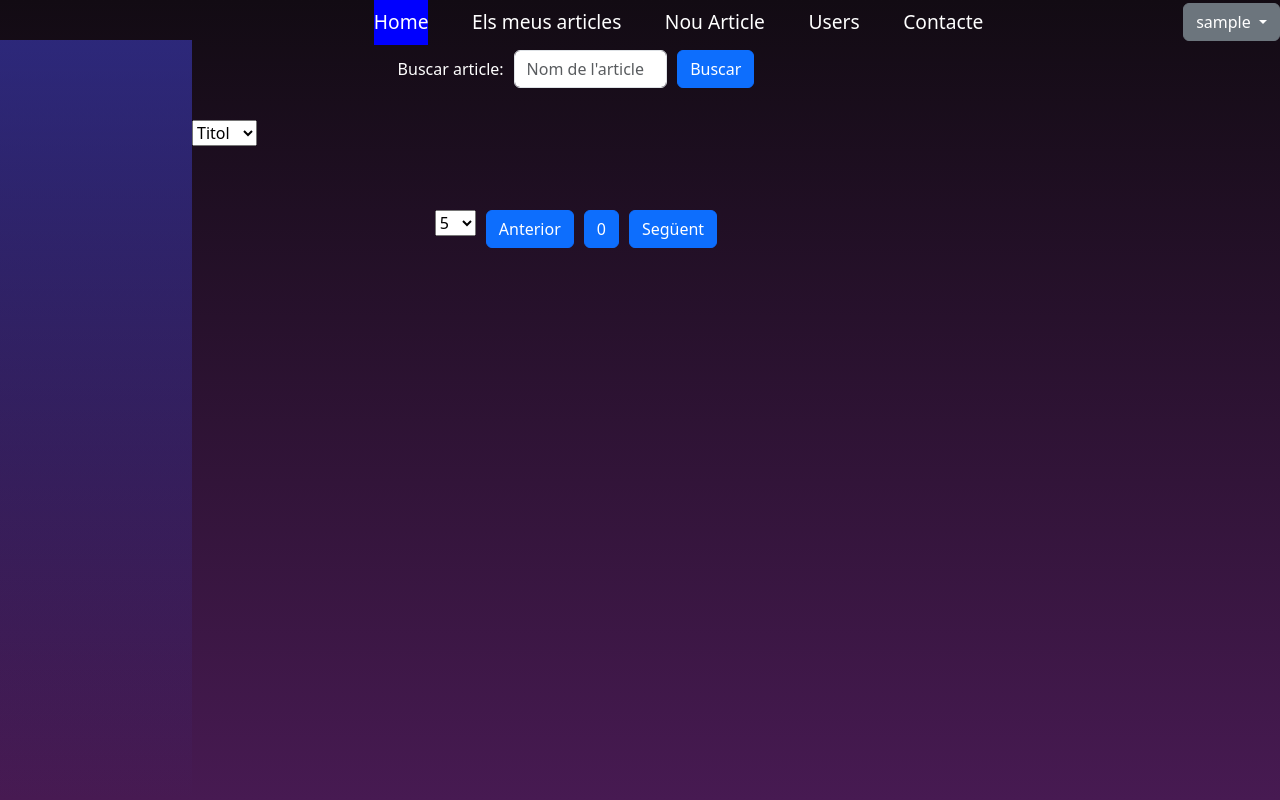
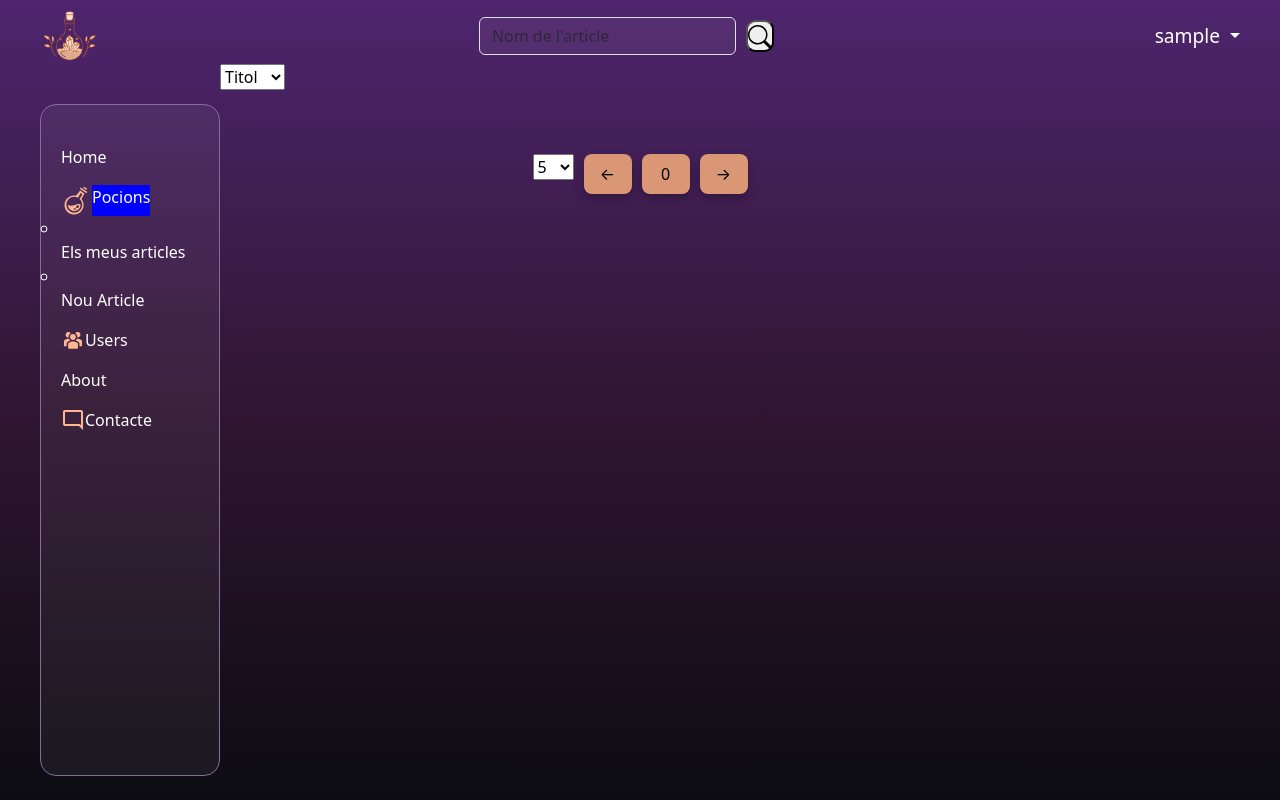
Before and after one commit to AnnaEscrisa/Practica4, a PHP site: page /Xavi/home?page=0 in a window 1280 px wide. Run offline with PHP 8.4, Linux system fonts and the light colour scheme; the visitor is signed in with stand-in values (Sample User, id 1); data comes from the database, SQL or seed files in the repository; data that the repository does not hold is empty; some libraries are stand-ins or nearby versions.

Commit message:
FEAT: layout, basic changes,

```diff
--- a/public/styles/styles.css
+++ b/public/styles/styles.css
@@ -1,15 +1,89 @@
+:root {
+    --base-padding: 2.5em;
+    --sub-padding: calc(var(--base-padding)/2);
+    --main-accent: #DA9775;
+    --menu: rgba(217, 217, 217, 0.06);
+    --secondary-accent: #896B9B;
+    --border-radius: 1em;
+    --little-b-radius: 0.5em;
+}
+
 * {
-
     margin: 0;
     padding: 0
 }
 
 body {
-    background-image: linear-gradient(#120b13, #471a52);
+    background-image: linear-gradient(180deg, #4E256E 0%, #311633 50%, #0C0C12 100%);
     background-repeat: no-repeat;
     background-size: cover;
     color: white;
 }
+
+
+/****** Container ******/
+
+.container_home {
+    padding-left: var(--base-padding);
+    padding-right: var(--base-padding);
+    min-height: 100vh;
+    display: grid;
+    grid-template-columns: 15% 1fr 15%;
+    grid-template-rows: 4em 1fr 4em;
+    grid-template-areas:
+        "nav nav nav"
+        "left-nav main right-nav"
+        "footer footer footer";
+}
+
+.grid_aside_left {
+    grid-area: left-nav;
+}
+
+.grid_main {
+    grid-area: main;
+}
+
+.grid_aside_right {
+    grid-area: right-nav;
+}
+
+.grid_footer {
+    grid-area: footer;
+}
+
+.aside_left {
+    min-height: 100%;
+}
+
+.home_main {
+    gap: 2em;
+    display: flex;
+    flex-direction: column;
+}
+
+.button {
+    background-color: var(--main-accent);
+    font-size: 1rem;
+    color: black;
+    cursor: pointer;
+    border: none;
+    padding: 0.5em;
+    filter: drop-shadow(0px 4px 4px rgba(0, 0, 0, 0.25));
+    text-decoration: none;
+    height: 2.5em;
+    width: 3em;
+    text-align: center;
+    border-radius: var(--border-radius)
+}
+
+.button-lil {
+    border-radius: var(--little-b-radius);
+}
+
+/* .aside_right {
+
+} */
 
 /********* NAV *******/
 
@@ -18,20 +92,18 @@ body {
 }
 
 nav {
-    padding: 0;
+    height: 100%;
 }
 
-.navb {
-    display: flex;
-    justify-content: space-between;
-    align-items: center;
+.navbar {
     font-size: 1.2em;
+    padding-bottom: 0;
 }
 
-.navbar-nav {
-    color: white;
-    gap: 10%;
-    text-wrap: nowrap;
+.navbar,
+.navbar a,
+.navbar img {
+    height: 100%;
 }
 
 .nav-link:hover {
@@ -39,54 +111,11 @@ nav {
     color: black;
 }
 
-nav .nav-item.nav-selected {
+.nav-item.nav-selected {
     background-color: blue;
 }
 
-/****** HOME  ******/
-
-.container_home {
-    min-height: 100vh;
-    display: grid;
-    grid-template-columns: 15% 60% 1fr;
-    grid-template-rows: 40px 1fr;
-    grid-template-areas:
-    "nav nav nav"
-    "left-nav main right-nav";
-}
-
-.grid_aside_left{
-    grid-area: left-nav;
-}
-
-.aside_left {
-  min-height: 100%;
-    background-image: linear-gradient(rgb(68, 68, 221, 0.5), transparent);
-}
-
-.grid_main {
-    grid-area: main;
-}
-
-.grid_main main {
-
-    gap: 2em;
-    display: flex;
-    flex-direction: column;
-}
-
-.grid_aside_right{
-    grid-area: right-nav;
-}
-
-/* .aside_right {
-
-} */
-
-/** buscador **/
-
-.home-form {
-    margin-top: 10px;
+.navbar_search {
     color: white;
     display: flex;
     justify-content: center;
@@ -95,8 +124,42 @@ nav .nav-item.nav-selected {
 }
 
 input[name="buscadorArticle"] {
-    width: 20%;
+    background-color: var(--menu);
+    width: 90%;
 }
+
+/*** sidebar ***/
+
+.aside_left {
+    background-color: var(--menu);
+    margin-top: var(--base-padding);
+    padding-top: var(--base-padding);
+    display: flex;
+    flex-direction: column;
+    gap: 1em;
+    border: 1px solid var(--secondary-accent);
+    border-radius: var(--border-radius);
+    list-style: none;
+}
+
+.nav-link {
+    margin-left: var(--sub-padding);
+    display: flex;
+    flex-direction: row;
+}
+
+.aside-link {
+    text-decoration: none;
+
+}
+
+.sub-items {
+    list-style: circle;
+}
+
+
+
+/**------------ POCIONS ----------**/
 
 /**cards**/
 
@@ -251,12 +314,15 @@ main:has(form.articleForm) {
     0% {
         opacity: 0;
     }
+
     5% {
         opacity: 1;
     }
-    80%{
+
+    80% {
         opacity: 1;
     }
+
     85% {
         opacity: 0;
     }
--- a/view/edicioUser.vista.php
+++ b/view/edicioUser.vista.php
@@ -14,6 +14,6 @@
             <label for="">Email</label>
             <input name="email" type="email" class="form-control" value="<?= $user['email'] ?>">
 
-            <button type="submit" class="btn btn-primary">Edita</button>
+            <button type="submit">Edita</button>
         </form>
     </main>
--- a/view/home.vista.php
+++ b/view/home.vista.php
@@ -1,26 +1,6 @@
-<!-- Anna Escribano -->
-<?php include "view/partials/_head.vista.php"; ?>
+<?php ob_start(); ?>
+<main class="home_main">
 
-<body>
-    <?php showMessage($tipus, $missatge, $displayEliminar); ?>
-    <div class="container_home">
-        <div class="grid_nav">
-            <?php include "view/partials/_nav.vista.php"; ?>
-        </div>
-
-        <div class="grid_aside_left">
-            <aside class="aside_left">
-
-            </aside>
-        </div>
-
-        <div class="grid_main">
-            <main>
-                <form action="" method="post" class="home-form">
-                    <label for="">Buscar article: </label>
-                    <input class="form-control" type="text" name="buscadorArticle" placeholder="Nom de l'article">
-                    <button class="btn btn-primary" type="submit">Buscar</button>
-                </form>
     <form action="" method="POST">
         <select name="selectOrder" onchange="this.form.submit();">
             <option value="titol" <?= $ordenacio_art == 'titol' ? 'selected' : '' ?>>Titol</option>
@@ -36,10 +16,9 @@
 
                 <!--! afegir escola a article, i fer una clase per cada una -->
                 <div class="grid_card">
-                                <article class="article_card ac_outline_evocation"
+                    <article class="article_card"
                         style="background-image: url('public/img/articles/<?= $value['image'] ?>')"
-                                    onclick="showSidebar(<?= htmlspecialchars(json_encode($value)) ?>)"
-                                    >
+                        onclick="showSidebar(<?= htmlspecialchars(json_encode($value)) ?>)">
 
                         <div class="ac_banner">
                             <h3 class="a_title"> <?= $value['titol'] ?></h3>
@@ -63,13 +42,12 @@
 
         <? if ($articlesMostrats): ?>
             <a href="home?page=<?= $paginesData['previousPage'] ?>"
-                            class="btn btn-primary <?= $paginesData['previousClass'] ?>">
-                            Anterior
+                class="button button-lil <?= $paginesData['previousClass'] ?>">
+                ←
             </a>
-                        <a class="btn btn-primary" href="#"> <?= $paginesData['currentPage'] ?></a>
-                        <a class="btn btn-primary <?= $paginesData['nextClass'] ?>"
-                            href="home?page=<?= $paginesData['nextPage'] ?>">
-                            Següent
+            <a class="button button-lil" href="#"> <?= $paginesData['currentPage'] ?></a>
+            <a class="button button-lil <?= $paginesData['nextClass'] ?>" href="home?page=<?= $paginesData['nextPage'] ?>">
+                →
             </a>
 
         <? endif ?>
@@ -77,11 +55,8 @@
     <?php
     include "view/partials/_modal-delete.vista.php"; ?>
 </main>
-        </div>
 
-        <div class="grid_aside_right">
-            <?php include 'view/partials/_rsidebar-article.vista.php'; ?>
-        </div>
-
-    </div>
-    <?php include 'view/partials/_footer.vista.php'; ?>
+<?php
+$content = ob_get_clean();
+include "view/layout.php";
+?>
--- /dev/null
+++ b/view/layout.php
@@ -0,0 +1,31 @@
+<!-- Anna Escribano -->
+<?php include "view/partials/_head.vista.php"; ?>
+
+<body>
+    <?php showMessage($tipus, $missatge, $displayEliminar); ?>
+    <div class="container_home">
+        <div class="grid_nav">
+            <?php include "view/partials/_nav.vista.php"; ?>
+        </div>
+
+        <div class="grid_aside_left">
+            <?php if ($pageTitle != 'login' && $pageTitle != 'registre') {
+                include "view/partials/_lsidebar.vista.php";
+            } ?>
+        </div>
+
+        <div class="grid_main">
+            <?php echo $content; ?>
+        </div>
+        <div class="grid_aside_right">
+            <?php include 'view/partials/_rsidebar-article.vista.php'; ?>
+        </div>
+
+        <div class="grid_footer">
+            <?php include 'view/partials/_footer.vista.php'; ?>
+        </div>
+    </div>
+
+</body>
+
+</html>
--- a/view/newPass.vista.php
+++ b/view/newPass.vista.php
@@ -16,6 +16,6 @@
             <label class="form-label">Repetir contrasenya</label>
             <input name="passwordRepeat" type="password" class="form-control" required>
 
-            <button type="submit" class="btn btn-primary">Canvia</button>
+            <button type="submit" class="button">Canvia</button>
         </form>
     </main>
--- a/view/partials/_footer.vista.php
+++ b/view/partials/_footer.vista.php
@@ -1,4 +1 @@
 <footer></footer>
-</body>
-
-</html>
--- /dev/null
+++ b/view/partials/_lsidebar.vista.php
@@ -0,0 +1,90 @@
+<aside class="aside_left">
+  <a class="nav-link" href="home">
+    <li id="" class="nav-item">
+      Home
+    </li>
+  </a>
+  <div>
+    <a class="nav-link" href="home">
+      <svg xmlns="http://www.w3.org/2000/svg" width="31" height="31" viewBox="0 0 31 31" fill="none">
+        <path
+          d="M23.1108 1.63477L22.2328 2.86992L25.2299 4.99512L26.1078 3.76602L23.1108 1.63477ZM19.6354 2.37949L18.7817 3.63281L25.5205 8.24648L26.3742 6.99316L19.6354 2.37949ZM19.1934 5.6127L14.9612 10.626C14.3375 10.4988 13.6957 10.4322 13.0358 10.4322C7.7803 10.4322 3.51477 14.7008 3.51477 19.9563C3.51477 25.1875 7.7803 29.4863 13.0358 29.4863C18.2912 29.4863 22.5598 25.1875 22.5598 19.9563C22.5598 17.6676 21.7485 15.5666 20.4043 13.9258L23.5164 8.66426L19.1934 5.6127ZM19.6414 7.97402L21.4276 9.15469L18.6121 13.8773C20.1924 15.3244 21.1854 17.4012 21.1854 19.7141C21.1854 24.0734 17.6434 27.6094 13.278 27.6094C8.91858 27.6094 5.37356 24.0734 5.37356 19.7141C5.37356 15.3486 8.91858 11.8066 13.278 11.8066C14.6463 11.8066 15.936 12.1578 17.0621 12.7693L19.6414 7.97402ZM17.7342 18.9027C14.8703 18.8604 10.0932 22.4326 6.9387 19.7201C6.94475 23.2137 9.7844 26.0352 13.278 26.0352C16.6746 26.0352 19.4537 23.3711 19.6112 20.0107C19.1873 19.2115 18.5334 18.9148 17.7342 18.9027ZM17.0379 20.3135C17.3467 20.3074 17.6252 20.4043 17.8069 20.6162C18.2246 21.0945 18.0006 21.9725 17.3043 22.5779C16.6141 23.1834 15.7119 23.2863 15.2942 22.808C14.8764 22.3297 15.1004 21.4518 15.7906 20.8463C16.1842 20.5072 16.6383 20.3256 17.0379 20.3135ZM13.617 23.2863C13.6897 23.2863 13.7623 23.2924 13.841 23.3045C14.4405 23.3953 14.8824 23.801 14.8219 24.2188C14.7614 24.6426 14.2285 24.8848 13.6231 24.8242C13.0237 24.7031 12.5817 24.3398 12.6422 23.8979C12.6967 23.5346 13.1084 23.2863 13.617 23.2863Z"
+          fill="#FFB58F" />
+      </svg>
+      <li id="home" class="nav-item">
+        Pocions
+      </li>
+    </a>
+
+    <div class="sub-items">
+      <?php if (isset($_SESSION['user'])): ?>
+        <li id="myArticles">
+          <a class="nav-link" href="home?myArticles=true">Els meus articles</a>
+        </li>
+        <li id="newArticle">
+          <a class="nav-link" href="articles_form">Nou Article</a>
+        </li>
+      <?php endif; ?>
+    </div>
+  </div>
+
+  <?php if (isset($_SESSION['admin']) && $_SESSION['admin']): ?>
+    <a class="nav-link" href="admin">
+      <svg xmlns="http://www.w3.org/2000/svg" width="24" height="24" viewBox="0 0 24 24" fill="none">
+        <g clip-path="url(#clip0_155_131)">
+          <path
+            d="M7.99999 10.76H7.41999C6.6285 10.7314 5.83957 10.8658 5.10216 11.1548C4.36476 11.4438 3.69462 11.8812 3.13333 12.44L2.97333 12.6267V18.1467H5.69333V15.0133L6.05999 14.6L6.22666 14.4067C7.09461 13.515 8.17518 12.8589 9.36666 12.5C8.77033 12.0459 8.29991 11.4469 7.99999 10.76Z"
+            fill="#FFB58F" />
+          <path
+            d="M20.8934 12.42C20.3321 11.8612 19.6619 11.4238 18.9245 11.1348C18.1871 10.8458 17.3982 10.7114 16.6067 10.74C16.364 10.7413 16.1214 10.7546 15.88 10.78C15.5745 11.4245 15.1169 11.985 14.5467 12.4133C15.8188 12.7649 16.9712 13.4563 17.88 14.4133L18.0467 14.6L18.4067 15.0133V18.1533H21.0334V12.6067L20.8934 12.42Z"
+            fill="#FFB58F" />
+          <path
+            d="M7.39998 9.46H7.60664C7.51062 8.63549 7.65529 7.80082 8.0232 7.05673C8.3911 6.31263 8.96652 5.69093 9.67998 5.26667C9.42135 4.87157 9.06455 4.5504 8.64451 4.33463C8.22448 4.11886 7.7556 4.01587 7.2838 4.03575C6.812 4.05563 6.35345 4.1977 5.95306 4.44805C5.55266 4.6984 5.22414 5.04844 4.99968 5.4639C4.77521 5.87936 4.66249 6.34599 4.67256 6.8181C4.68262 7.29021 4.81512 7.75162 5.05708 8.15713C5.29904 8.56265 5.64218 8.89838 6.05287 9.13144C6.46357 9.3645 6.92776 9.4869 7.39998 9.48667V9.46Z"
+            fill="#FFB58F" />
+          <path
+            d="M16.2867 8.96C16.2943 9.11324 16.2943 9.26676 16.2867 9.42C16.4146 9.44049 16.5438 9.45163 16.6734 9.45333H16.8C17.2702 9.42826 17.7258 9.28189 18.1226 9.02845C18.5194 8.77502 18.8438 8.42316 19.0642 8.00714C19.2846 7.59112 19.3936 7.12512 19.3804 6.65449C19.3673 6.18386 19.2325 5.72465 18.9893 5.32157C18.746 4.91849 18.4025 4.58527 17.9922 4.35435C17.5819 4.12344 17.1188 4.00269 16.648 4.00388C16.1772 4.00506 15.7147 4.12813 15.3056 4.36111C14.8964 4.59409 14.5546 4.92903 14.3134 5.33333C14.9167 5.72729 15.4129 6.26487 15.7573 6.89785C16.1017 7.53082 16.2836 8.2394 16.2867 8.96Z"
+            fill="#FFB58F" />
+          <path
+            d="M11.9134 11.9467C13.5592 11.9467 14.8934 10.6125 14.8934 8.96667C14.8934 7.32086 13.5592 5.98667 11.9134 5.98667C10.2675 5.98667 8.93335 7.32086 8.93335 8.96667C8.93335 10.6125 10.2675 11.9467 11.9134 11.9467Z"
+            fill="#FFB58F" />
+          <path
+            d="M12.0734 13.5333C11.2028 13.4986 10.3341 13.6401 9.51958 13.9494C8.70505 14.2587 7.96142 14.7295 7.33335 15.3333L7.16669 15.52V19.74C7.16929 19.8775 7.19895 20.0131 7.25396 20.1391C7.30898 20.265 7.38828 20.379 7.48734 20.4743C7.58639 20.5696 7.70326 20.6445 7.83126 20.6947C7.95926 20.7449 8.0959 20.7693 8.23335 20.7667H15.8934C16.0308 20.7693 16.1674 20.7449 16.2954 20.6947C16.4235 20.6445 16.5403 20.5696 16.6394 20.4743C16.7384 20.379 16.8177 20.265 16.8727 20.1391C16.9278 20.0131 16.9574 19.8775 16.96 19.74V15.5333L16.8 15.3333C16.1762 14.7273 15.4352 14.255 14.6225 13.9455C13.8097 13.636 12.9423 13.4957 12.0734 13.5333Z"
+            fill="#FFB58F" />
+        </g>
+        <defs>
+          <clipPath id="clip0_155_131">
+            <rect width="24" height="24" fill="white" />
+          </clipPath>
+        </defs>
+      </svg>
+      <li id="users" class="nav-item">Users</li>
+    </a>
+  <?php endif; ?>
+
+
+  <a class="nav-link" href="">
+    <li id="about" class="nav-item">About</li>
+  </a>
+
+  <a class="nav-link" href="">
+    <svg xmlns="http://www.w3.org/2000/svg" width="24" height="24" viewBox="0 0 24 24" fill="none">
+      <path
+        d="M20 2H4C2.9 2 2 2.9 2 4V16C2 17.1 2.9 18 4 18H18L22 22V4C22 2.9 21.1 2 20 2ZM20 17.2L18.8 16H4V4H20V17.2Z"
+        fill="#FFB58F" />
+    </svg>
+    <li id="contacte" class="nav-item">Contacte</li>
+  </a>
+</aside>
+
+<!-- <div class="profile_sidebar">
+    <ul>
+        <li><a href="profile?isEdit=true">Editar dades</a></li>
+        <?php if (!$_SESSION['social']): ?>
+            <li><a href="new_pass">Canviar contrasenya</a></li>
+        <?php endif; ?>
+    </ul>
+    <ul>
+        <li><a href="login?isLogout=true">Logout</a></li>
+        <li><button>Eliminar compte</button></li>
+    </ul>
+</div> -->
--- a/view/partials/_nav.vista.php
+++ b/view/partials/_nav.vista.php
@@ -1,48 +1,61 @@
 <!-- Anna Escribano -->
 <nav class="navbar-expand-lg">
+  <!--boto hamburguer -->
   <button class="navbar-toggler" type="button" data-bs-toggle="collapse" data-bs-target="#navbarNav"
     aria-controls="navbarNav" aria-expanded="false" aria-label="Toggle navigation">
     <span class="navbar-toggler-icon"></span>
   </button>
-    <div class="collapse navbar-collapse navb" id="navbarNav">
-      <div class="navbar_logo"></div>
-      <ul class="navbar-nav">
-        <li id="home" class="nav-item">
-          <a class="nav-link" href="home">Home</a>
-        </li>
-        <li id="myArticles" class="nav-item <?php echo !isset($_SESSION['user']) ? "hidden" : "" ?>">
-          <a class="nav-link" href="home?myArticles=true">Els meus articles</a>
-        </li>
-        <li id="newArticle" class="nav-item  <?php echo !isset($_SESSION['user']) ? "hidden" : "" ?>">
-          <a class="nav-link" href="articles_form">Nou Article</a>
-        </li>
-        <li id="newArticle" class="nav-item  <?php echo !isset($_SESSION['admin']) || !($_SESSION['admin']) ? "hidden" : '' ?>">
-          <a class="nav-link" href="admin">Users</a>
-        </li>
-        <li id="newArticle" class="nav-item">
-          <a class="nav-link" href="">Contacte</a>
-        </li>
-      </ul>
-      <ul class="navbar-nav">
+
+  <!--elements -->
+  <div class="navbar" id="navbarNav">
+    <!-- logo -->
+    <a href="home">
+      <img src="public/img/gui/logo.png" alt="" class="navbar_logo">
+    </a>
+
+    <!-- search -->
+
+    <form action="" method="post" class="navbar_search">
+      <input class="form-control" type="text" name="buscadorArticle" placeholder="Nom de l'article">
+      <button type="submit" class="button-lil">
+        <svg xmlns="http://www.w3.org/2000/svg" width="24" height="24" viewBox="0 0 24 24"
+          fill="none">
+          <g clip-path="url(#clip0_155_74)">
+            <path fill-rule="evenodd" clip-rule="evenodd"
+              d="M15.6612 15.6633C15.8005 15.5239 15.9659 15.4132 16.148 15.3377C16.3301 15.2622 16.5253 15.2234 16.7224 15.2234C16.9196 15.2234 17.1147 15.2622 17.2968 15.3377C17.4789 15.4132 17.6444 15.5239 17.7837 15.6633L23.5587 21.4383C23.8401 21.7196 23.9983 22.1011 23.9985 22.499C23.9986 22.8969 23.8407 23.2786 23.5594 23.5601C23.2782 23.8415 22.8966 23.9997 22.4987 23.9999C22.1008 24 21.7191 23.8421 21.4377 23.5608L15.6627 17.7858C15.5232 17.6465 15.4126 17.4811 15.3371 17.299C15.2616 17.1169 15.2227 16.9217 15.2227 16.7246C15.2227 16.5274 15.2616 16.3323 15.3371 16.1502C15.4126 15.9681 15.5232 15.8026 15.6627 15.6633H15.6612Z"
+              fill="black" />
+            <path fill-rule="evenodd" clip-rule="evenodd"
+              d="M9.75 18C10.8334 18 11.9062 17.7866 12.9071 17.372C13.9081 16.9574 14.8175 16.3497 15.5836 15.5836C16.3497 14.8175 16.9574 13.9081 17.372 12.9071C17.7866 11.9062 18 10.8334 18 9.75C18 8.66659 17.7866 7.5938 17.372 6.59286C16.9574 5.59193 16.3497 4.68245 15.5836 3.91637C14.8175 3.15029 13.9081 2.5426 12.9071 2.12799C11.9062 1.71339 10.8334 1.5 9.75 1.5C7.56196 1.5 5.46354 2.36919 3.91637 3.91637C2.36919 5.46354 1.5 7.56196 1.5 9.75C1.5 11.938 2.36919 14.0365 3.91637 15.5836C5.46354 17.1308 7.56196 18 9.75 18ZM19.5 9.75C19.5 12.3359 18.4728 14.8158 16.6443 16.6443C14.8158 18.4728 12.3359 19.5 9.75 19.5C7.16414 19.5 4.68419 18.4728 2.85571 16.6443C1.02723 14.8158 0 12.3359 0 9.75C0 7.16414 1.02723 4.68419 2.85571 2.85571C4.68419 1.02723 7.16414 0 9.75 0C12.3359 0 14.8158 1.02723 16.6443 2.85571C18.4728 4.68419 19.5 7.16414 19.5 9.75Z"
+              fill="black" />
+          </g>
+          <defs>
+            <clipPath id="clip0_155_74">
+              <rect width="24" height="24" fill="white" />
+            </clipPath>
+          </defs>
+        </svg>
+      </button>
+    </form>
+
+
+    <!-- user menu -->
+    <div>
       <?php if (!isset($_SESSION['user'])): ?>
-          <li id="login" class="nav-item">
         <a class="nav-link" href="login">
           Login
         </a>
-          </li>
       <?php else: ?>
 
         <div class="dropdown">
-            <button class="btn btn-secondary dropdown-toggle" type="button" data-bs-toggle="dropdown"
-              aria-expanded="false">
+          <div class="dropdown-toggle" type="button" data-bs-toggle="dropdown" aria-expanded="false">
             <?= $_SESSION['user'] ?>
-            </button>
+          </div>
           <ul class="dropdown-menu">
             <li><a class="dropdown-item" href="profile">Perfil</a></li>
             <li><a class="dropdown-item" href="login?isLogout=true">Logout</a></li>
           </ul>
         </div>
       <?php endif; ?>
-      </ul>
+    </div>
   </div>
 </nav>
--- a/view/recupera.vista.php
+++ b/view/recupera.vista.php
@@ -10,7 +10,7 @@
             <label class="form-label">Usuari</label>
             <input name="usuari" class="form-control" type="text" type="text">
             <p>Si hi ha un correu associat a aquest usuari, se li enviarà un codi de confirmació</p>
-            <input type="submit" class="btn btn-primary" value="Envia mail"></input>
+            <input type="submit" class="button" value="Envia mail"></input>
         </form>
 
     </main>
```
Also changed, not shown: view/form.vista.php (+8 -9 lines), view/login.vista.php (+8 -6 lines), view/partials/_lsidebar-profile.vista.php (deleted, +0 -13 lines), view/profile.vista.php (+7 -27 lines), view/registre.vista.php (+7 -5 lines), view/users.vista.php (+13 -11 lines), public/img/gui/logo.png (added), 1 other file. Lines whose indentation alone changed are shown as unchanged.
